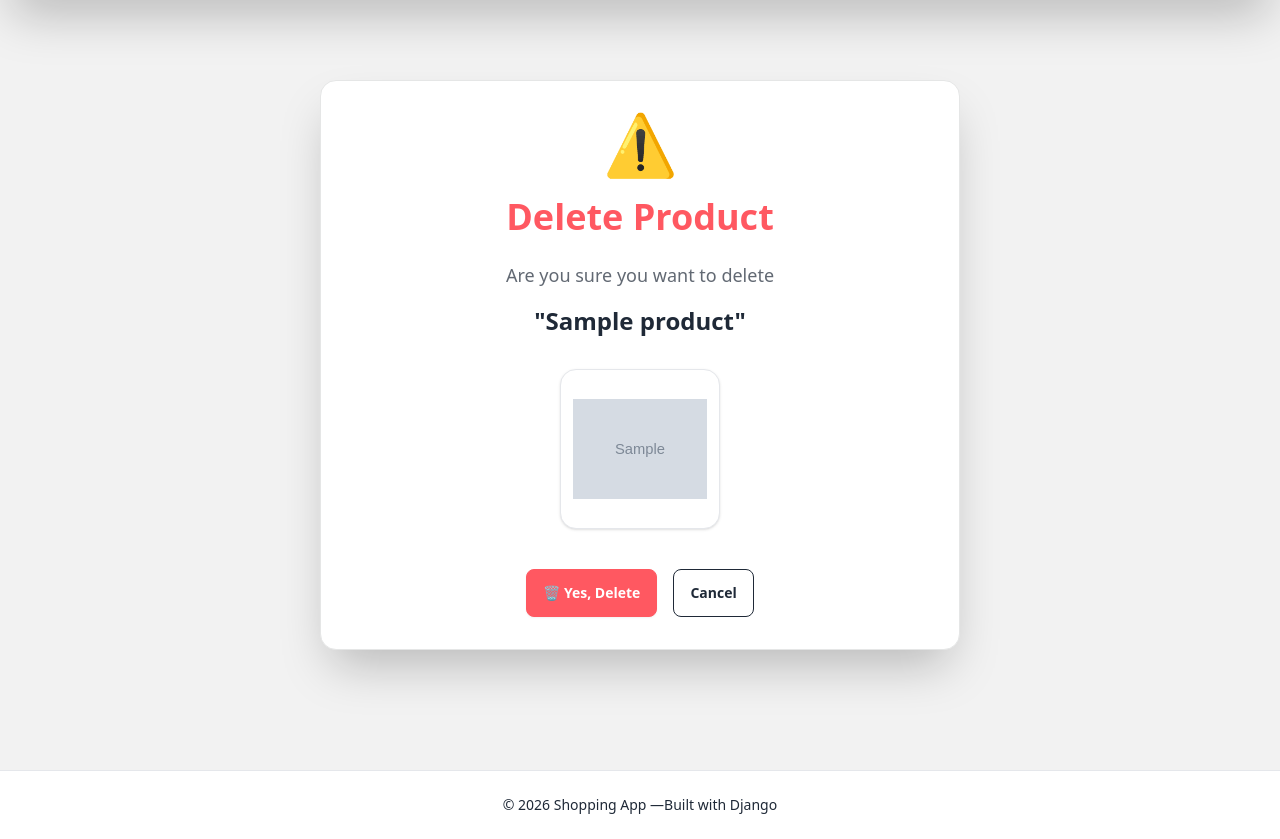
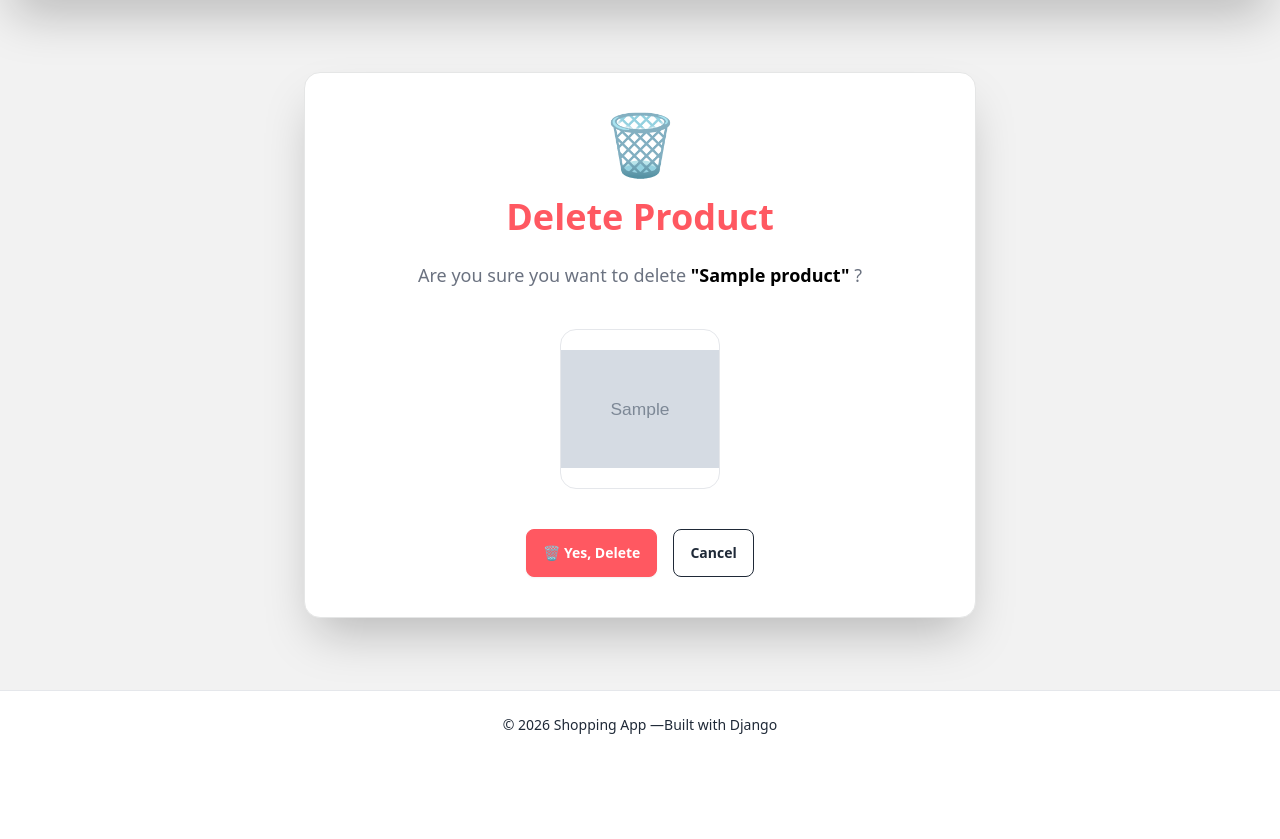
Before and after one commit to laraib-test/ShoppingCart, a Django app: page /delete/1/ in a window 1280 px wide. Shown: the part 76-915 px from the top of the page. After the commit the page ends 810 px from the top, so only its background shows below. Run offline with Django 5.2, Linux system fonts and the light colour scheme; tables that the repository leaves empty hold one stand-in row (values such as "Sample post"); grey boxes marked "Sample" are stand-in pictures; some libraries are stand-ins or nearby versions.

Commit message:
delete product template has been changed.

```diff
--- a/shoppinglist/templates/shoppinglist/product_confirm_delete.html
+++ b/shoppinglist/templates/shoppinglist/product_confirm_delete.html
@@ -6,64 +6,50 @@ Delete Product
 
 {% block content %}
 
-<div class="max-w-2xl mx-auto py-12 px-4">
+<div class="max-w-2xl mx-auto mt-10">
 
     <div class="card bg-base-100 shadow-2xl border border-base-300">
 
-        <div class="card-body text-center">
+        <div class="card-body p-10 text-center">
 
             <!-- ICON -->
-
             <div class="text-6xl mb-4">
-
-                ⚠️
-
+                🗑️
             </div>
 
             <!-- TITLE -->
-
-            <h1 class="text-4xl font-bold text-error">
-
+            <h1 class="text-4xl font-bold text-error mb-4">
                 Delete Product
-
             </h1>
 
             <!-- MESSAGE -->
-
-            <p class="text-lg text-base-content/70 mt-4">
+            <p class="text-lg text-gray-500 mb-8">
 
                 Are you sure you want to delete
 
+                <span class="font-bold text-black">
+                    "{{ object.name }}"
+                </span>?
+
             </p>
 
-            <h2 class="text-2xl font-bold mt-2">
-
-                "{{ object.name }}"
-
-            </h2>
-
             <!-- PRODUCT IMAGE -->
-
             {% if object.image %}
 
-                <div class="flex justify-center mt-6">
+                <div class="flex justify-center mb-8">
 
                     <img
                         src="{{ object.image.url }}"
                         alt="{{ object.name }}"
-                        class="w-40 h-40 object-contain rounded-2xl border bg-white p-3 shadow"
+                        class="w-40 h-40 object-contain rounded-2xl border"
                     >
 
                 </div>
 
             {% endif %}
 
-            <!-- ACTIONS -->
-
-            <form
-                method="post"
-                class="mt-8"
-            >
+            <!-- BUTTONS -->
+            <form method="post">
 
                 {% csrf_token %}
 
@@ -73,7 +59,7 @@ Delete Product
                         type="submit"
                         class="btn btn-error text-white"
                     >
-                        🗑 Yes, Delete
+                        🗑️ Yes, Delete
                     </button>
 
                     <a
```
